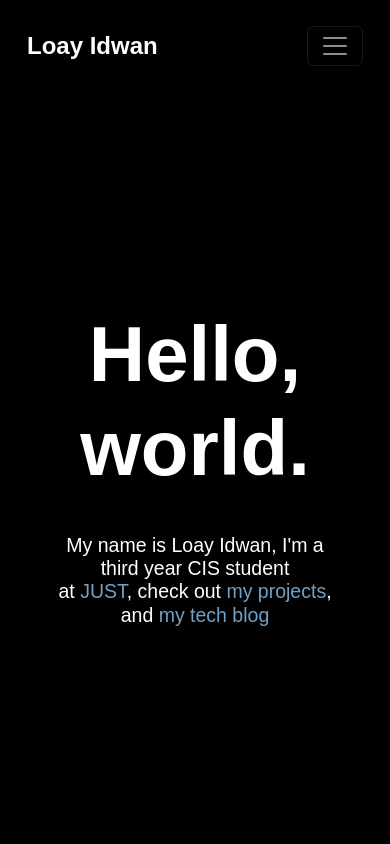
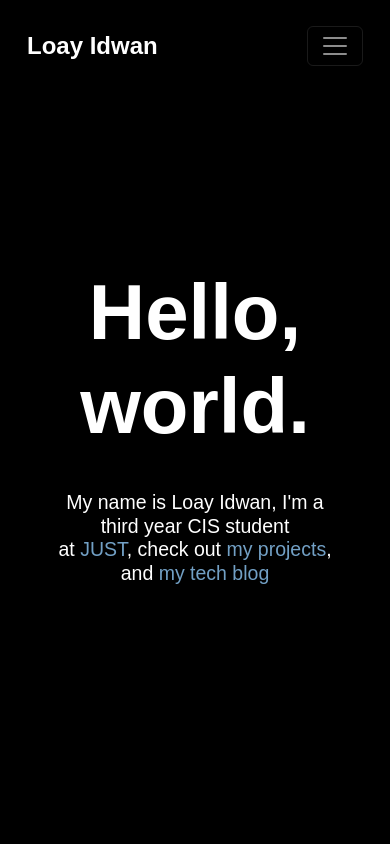
Before and after one commit to lidwan/portfolio, a React (Vite) app: page / in a window 390 px wide. Shown: the top 844 px of the page. Built offline with nearby package versions, Linux system fonts and the light colour scheme.

Commit message:
Modified global styles

```diff
--- a/src/index.css
+++ b/src/index.css
@@ -67,36 +67,8 @@ a:hover {
   color: var(--color-links-darker);
 }
 
-/*!* container to center elements within 75% of screen width or 800px whichever comes first*!*/
-/*.centerContainer {*/
-/*    width: 75%;*/
-/*    max-width: 800px;*/
-/*    align-self: center;*/
-/*    justify-self: center;*/
-/*    display: flex;*/
-/*    flex-direction: column;*/
-/*    gap: 2vw;*/
-/*    margin: 4vh 0;*/
-/*    overflow-wrap: break-word;*/
-/*}*/
-
-/*!* media queries to keep main container dimensions right *!*/
-/*@media screen and (max-width: 1200px) {*/
-/*  .centerContainer {*/
-/*    gap: 4vw;*/
-/*    margin: 3vh 0;*/
-/*  }*/
-/*}*/
-
-/*@media screen and (max-width: 620px) {*/
-/*  .centerContainer {*/
-/*    gap: 8vw;*/
-/*    margin: 5vh 0;*/
-/*  }*/
-/*}*/
-
 .wholePageSection {
-  height: 90vh;
+  height: 88vh;
 }
 
 .centerContainer {
@@ -112,3 +84,9 @@ a:hover {
 .centerContainer h4 {
   line-height: 4vh;
 }
+
+@media screen and (max-width: 620px) {
+  .wholePageSection.greetingContainer {
+    height: 80vh;
+  }
+}
```
